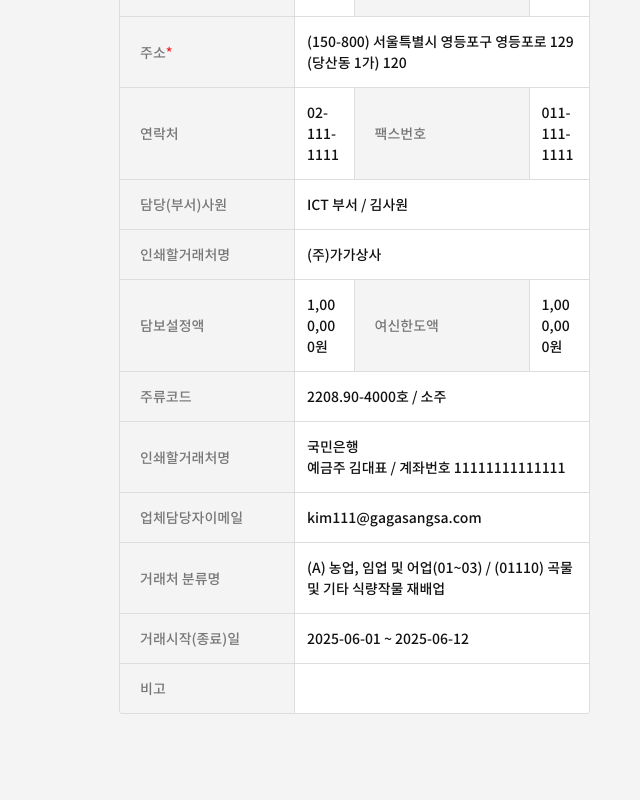
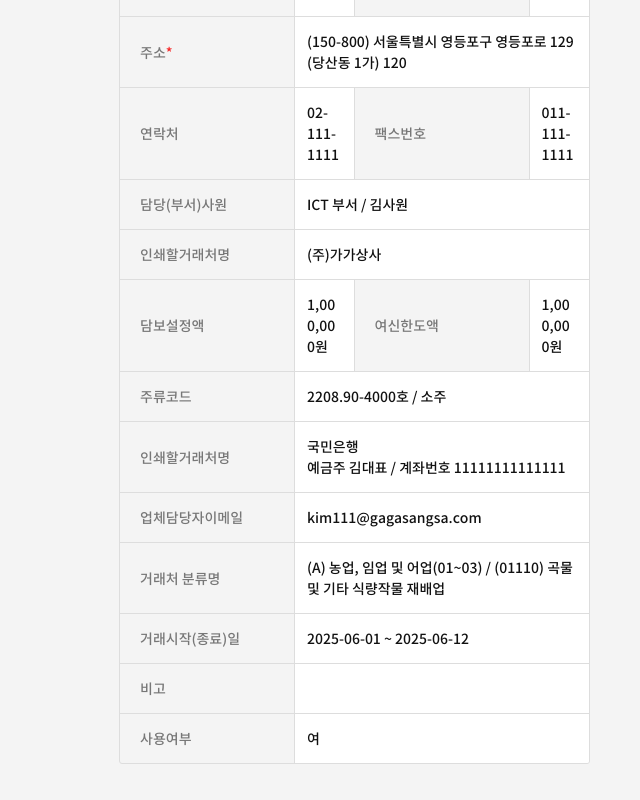
Before and after one commit to yujsoo/spade-pub, a React (Vite) app: page / in a window 1280 px wide. Shown: the part 520-1320 px from the top of the page, without its empty margins (640-1280 px from the left). Before the commit the page ends 1274 px from the top, so only its background shows below. Built offline with nearby package versions, Linux system fonts and the light colour scheme.

Commit message:
chore: 상세 조회 누락된 데이터 추가

```diff
--- a/src/components/organisms/CompanyDetail/CompanyDetail.tsx
+++ b/src/components/organisms/CompanyDetail/CompanyDetail.tsx
@@ -136,6 +136,12 @@ function CompanyDetail({ caption }: CompanyDetailProps) {
           </th>
           <td colSpan={3}>{' '}</td>
         </tr>
+        <tr>
+          <th>
+            <LabelWithRequired label="사용여부" />
+          </th>
+          <td colSpan={3}>여</td>
+        </tr>
       </tbody>
     </table>
   );
```
